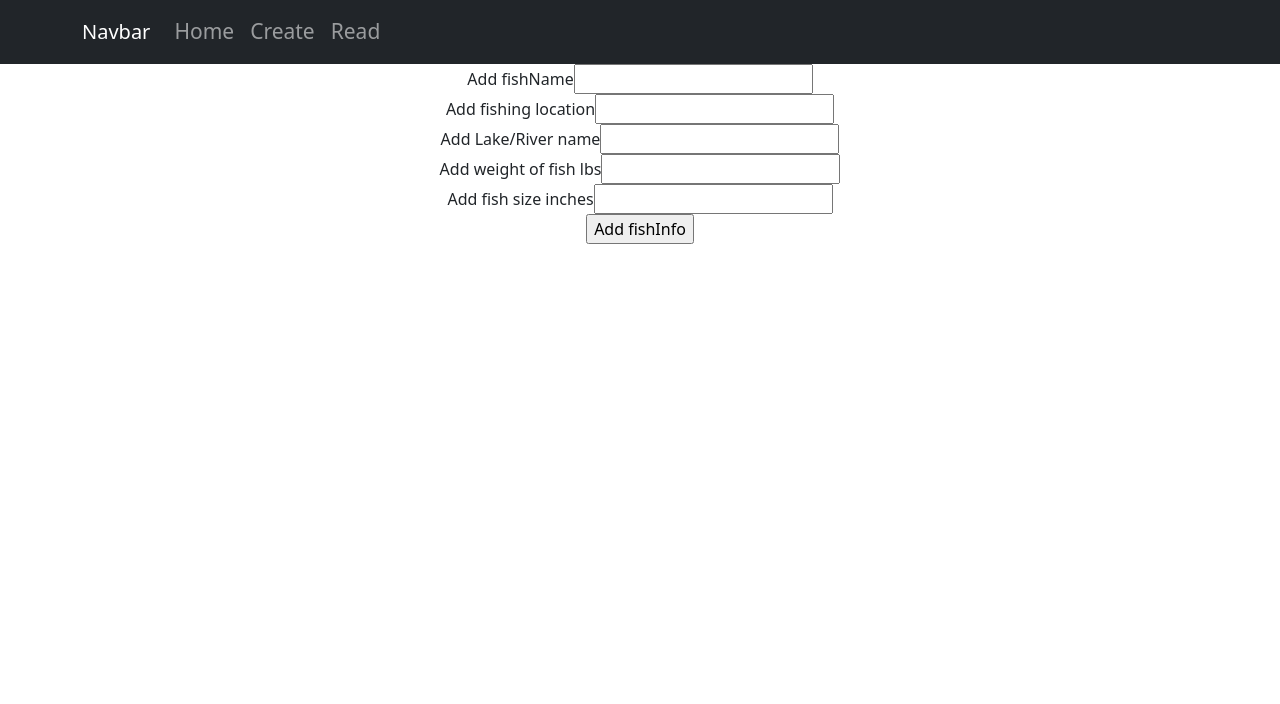
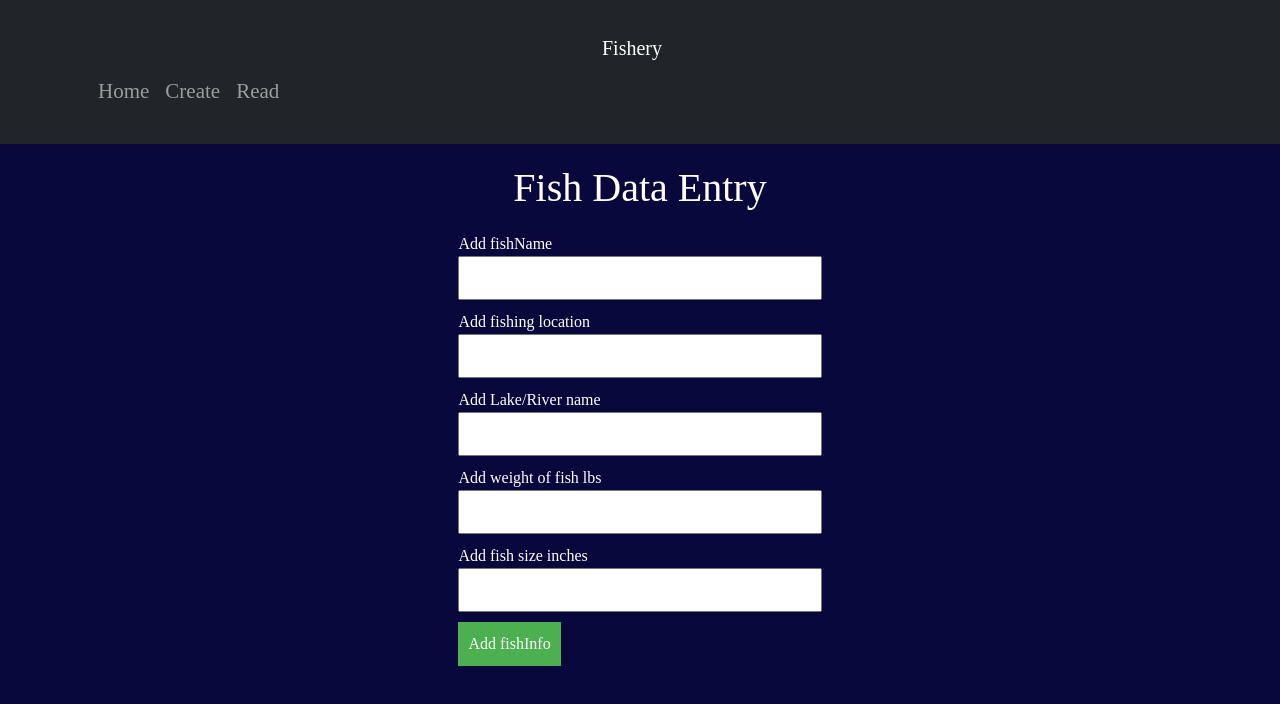
Before and after one commit to AaronCronnelly/Fishery, a React (Create React App) app in the folder fishery/: page /Create in a window 1280 px wide. Shown: the top 704 px of the page. Built offline with nearby package versions, Linux system fonts and the light colour scheme.

Commit message:
Create componet: have added and done the css for the create componet, and next is work on the read compoent next

```diff
--- a/fishery/src/App.css
+++ b/fishery/src/App.css
@@ -14,7 +14,7 @@
 }
 
 .App-header {
-  background-color: #132471;
+  background-color: #08083C;
   min-height: 10px;
   display: flex;
   flex-direction: column;
--- a/fishery/src/App.js
+++ b/fishery/src/App.js
@@ -14,7 +14,7 @@ function App() {
         <header className="App-header">
           <Navbar bg="dark" data-bs-theme="dark">
             <Container>
-              <Navbar.Brand href="/">Navbar</Navbar.Brand>
+              <Navbar.Brand href="/">Fishery</Navbar.Brand>
               <Nav className="me-auto">
                 <Nav.Link href="/">Home</Nav.Link>
                 <Nav.Link href="/Create">Create</Nav.Link>
--- a/fishery/src/componets/Content.css
+++ b/fishery/src/componets/Content.css
@@ -1,6 +1,6 @@
 .content-header{
     font-family: 'Kalnia', serif;
-    background-color: #132471;
+    background-color: #08083C;
     color: #3D59DD;
     text-align: center;
     margin: 0;
--- a/fishery/src/componets/Create.js
+++ b/fishery/src/componets/Create.js
@@ -1,8 +1,10 @@
+import React from "react";
 import { useState } from "react";
 import axios from "axios";
+import './create.css';
 
 function Create() {
-    //Entres for data
+    // Entries for data
     const [name, setName] = useState('');
     const [location, setLocation] = useState('');
     const [lake, setLake] = useState('');
@@ -26,43 +28,59 @@ function Create() {
             .then()
             .catch();
     };
-    //info and data entry for database
+
+    // Info and data entry for the database
     return (
-        <div>
-            <form onSubmit={handleSubmit}>
-                <div className="form">
+        <div className="container">
+            <h1>Fish Data Entry</h1>
+            <form onSubmit={handleSubmit} className="form">
+                <div>
                     <label>Add fishName</label>
-                    <input type="text" className="from-Entry"
+                    <input
+                        type="text"
+                        className="from-Entry"
                         value={name}
-                        onChange={(e) => { setName(e.target.value) }} />
-                </div>
-                <div className="form">
-                    <label>Add fishing location</label>
-                    <input type="text" className="from-Entry"
-                        value={location}
-                        onChange={(e) => { setLocation(e.target.value) }} />
-                </div>
-                <div className="form">
-                    <label>Add Lake/River name</label>
-                    <input type="text" className="from-Entry"
-                        value={lake}
-                        onChange={(e) => { setLake(e.target.value) }} />
-                </div>
-                <div className="form">
-                    <label>Add weight of fish lbs</label>
-                    <input type="text" className="from-Entry"
-                        value={weight}
-                        onChange={(e) => { setWeight(e.target.value) }} />
-                </div>
-                <div className="form">
-                    <label>Add fish size inches</label>
-                    <input type="text" className="from-Entry"
-                        value={size}
-                        onChange={(e) => { setSize(e.target.value) }} />
+                        onChange={(e) => { setName(e.target.value) }}
+                    />
                 </div>
                 <div>
-                    <input type="submit"
-                    value="Add fishInfo"></input>
+                    <label>Add fishing location</label>
+                    <input
+                        type="text"
+                        className="from-Entry"
+                        value={location}
+                        onChange={(e) => { setLocation(e.target.value) }}
+                    />
+                </div>
+                <div>
+                    <label>Add Lake/River name</label>
+                    <input
+                        type="text"
+                        className="from-Entry"
+                        value={lake}
+                        onChange={(e) => { setLake(e.target.value) }}
+                    />
+                </div>
+                <div>
+                    <label>Add weight of fish lbs</label>
+                    <input
+                        type="text"
+                        className="from-Entry"
+                        value={weight}
+                        onChange={(e) => { setWeight(e.target.value) }}
+                    />
+                </div>
+                <div>
+                    <label>Add fish size inches</label>
+                    <input
+                        type="text"
+                        className="from-Entry"
+                        value={size}
+                        onChange={(e) => { setSize(e.target.value) }}
+                    />
+                </div>
+                <div>
+                    <input type="submit" value="Add fishInfo" />
                 </div>
             </form>
         </div>
--- /dev/null
+++ b/fishery/src/componets/create.css
@@ -0,0 +1,42 @@
+body {
+    background-color: #08083C;
+    color: white;
+    font-family: 'Kalnia', serif;
+    margin: 0;
+    padding: 0;
+}
+
+.container {
+    display: flex;
+    flex-direction: column;
+    align-items: center;
+    justify-content: center;
+    padding: 20px;
+}
+
+h1 {
+    margin-bottom: 20px;
+}
+
+.form {
+    text-align: left;
+}
+
+.from-Entry {
+    width: 100%;
+    padding: 8px;
+    box-sizing: border-box;
+    margin-bottom: 10px; /* Added margin between form entries */
+}
+
+.input-group {
+    margin-bottom: 20px; /* Added margin between the last form entry and the submit button */
+}
+
+input[type="submit"] {
+    padding: 10px;
+    background-color: #4CAF50;
+    color: white;
+    border: none;
+    cursor: pointer;
+}
```
